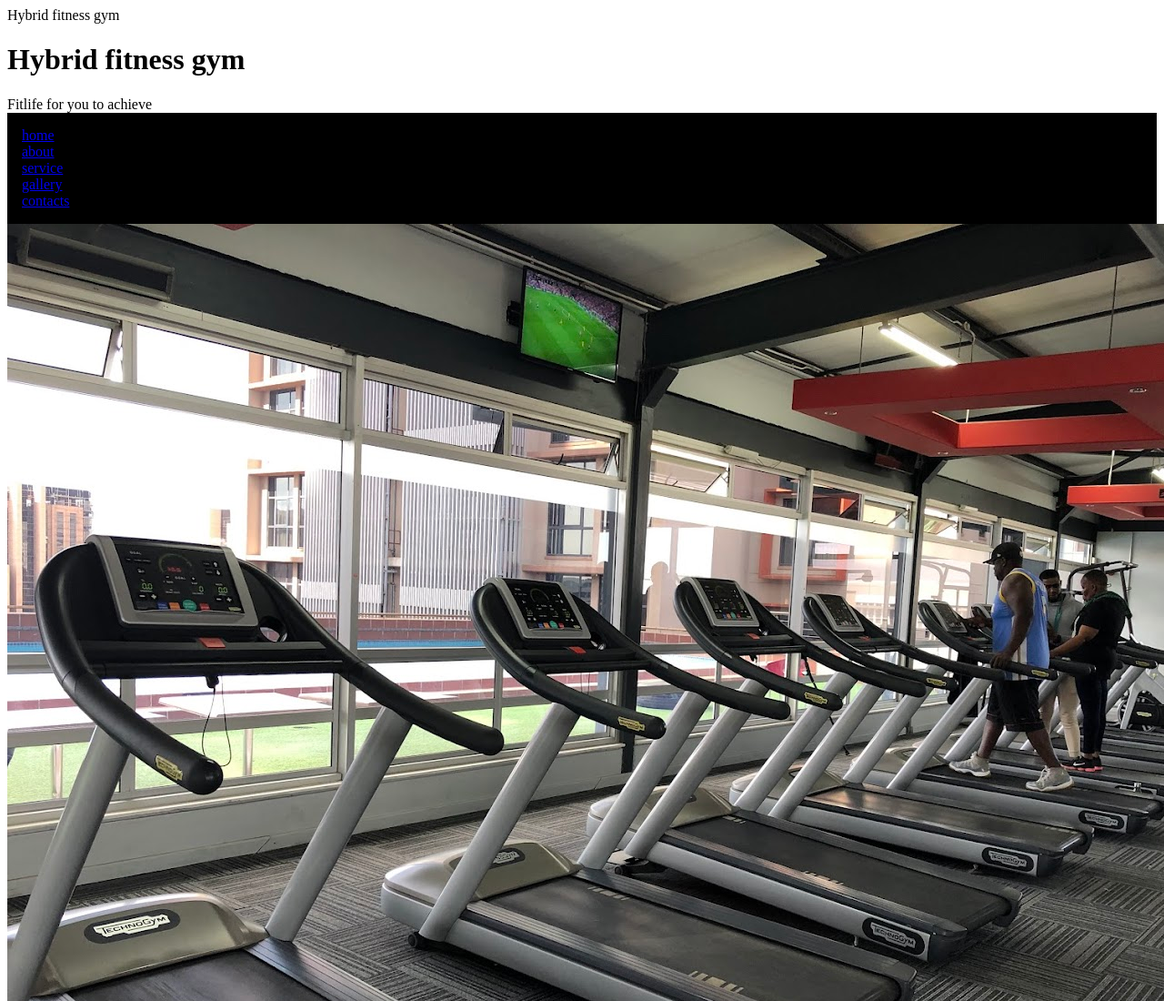
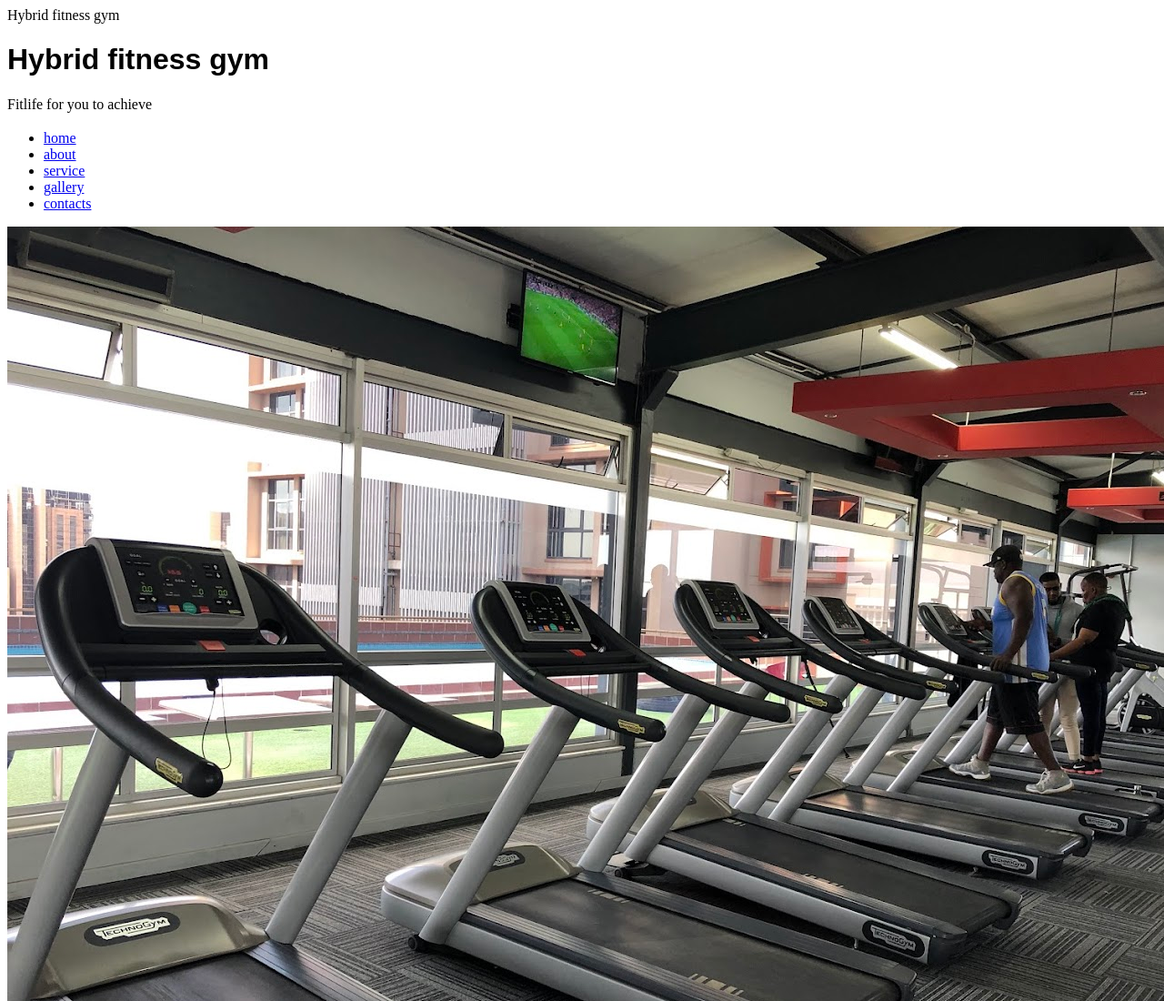
Before and after one commit to abc-010/Mogogiemang-abc25, a plain HTML site: page index.html in a window 1280 px wide. Shown: the top 1100 px of the page at 91% size. Drawn offline with Linux system fonts and the light colour scheme.

Commit message:
Update style.css

```diff
--- a/css/style.css
+++ b/css/style.css
@@ -1,27 +1,20 @@
-/*site navigation*/
-nav#sitenav{
-  background:black;
-  padding:1rem;
-}
-nav ul{
-  margin:0;
-  padding:0;
-  display:inline;
+/*styling the header of the site*/
+header#siteheader{
+  width:100%;
+  height:80px;
+  display:blog;
+  background-image:red;
 
 }
-nav #ul# li{
-  display:inline;
+/*styling site title*/
+h1#sitetitle{
+  font-family:Arial;
+  font-size:32px;
+  color:
+  text-align:center;
+  }
+
+/*site motto*/
+span#sitemotto{
+
 }
-nav# ul# li a{
-  color:white;
-}
-nav #ul #li a{
-  color:white;
-  text-decoration:none;
-  padding:0.5rem 1rem;
-  display:block;
-}
-nav# ul #li a:hover{
-  background color:black;
-  boarder radius:5px;
-}
```
